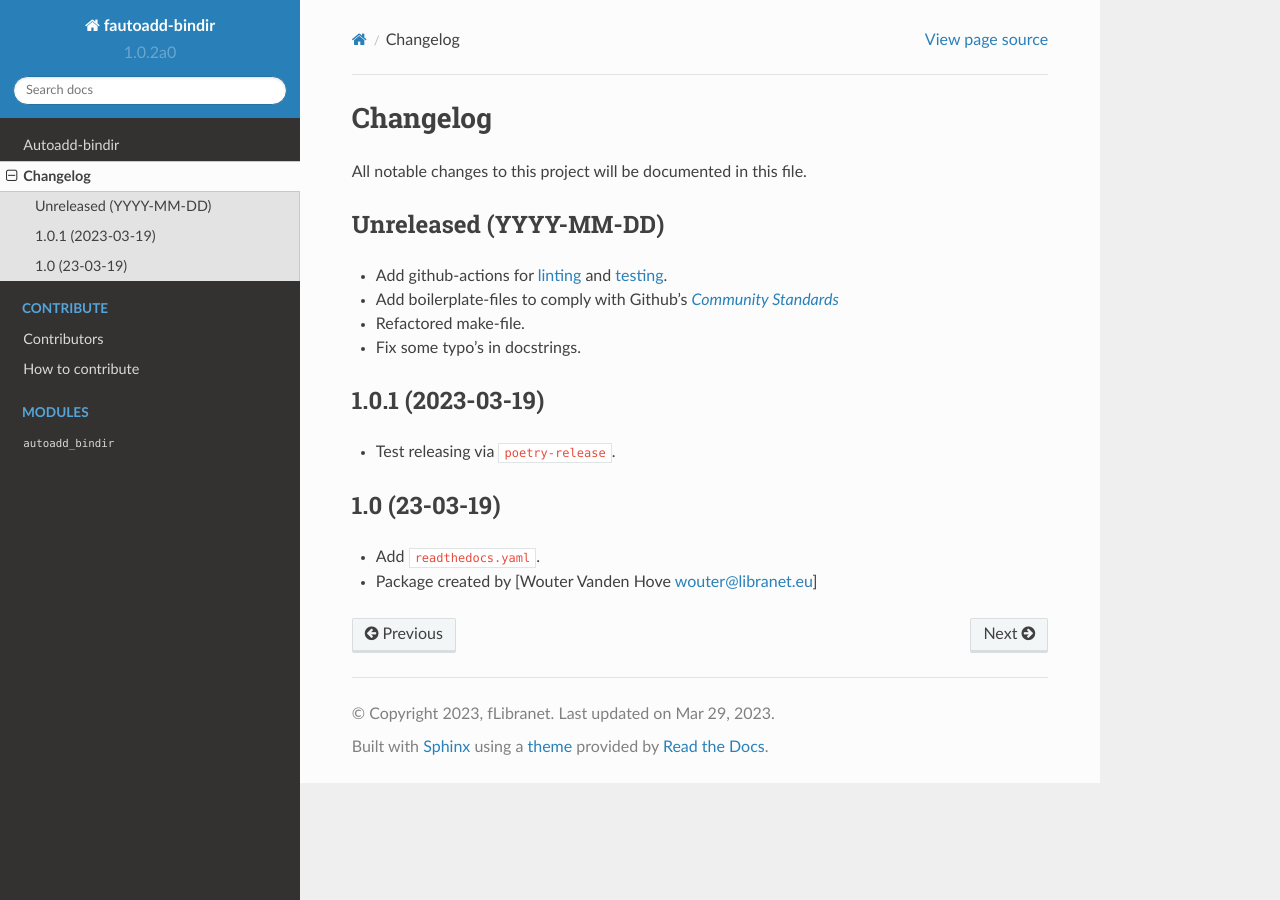
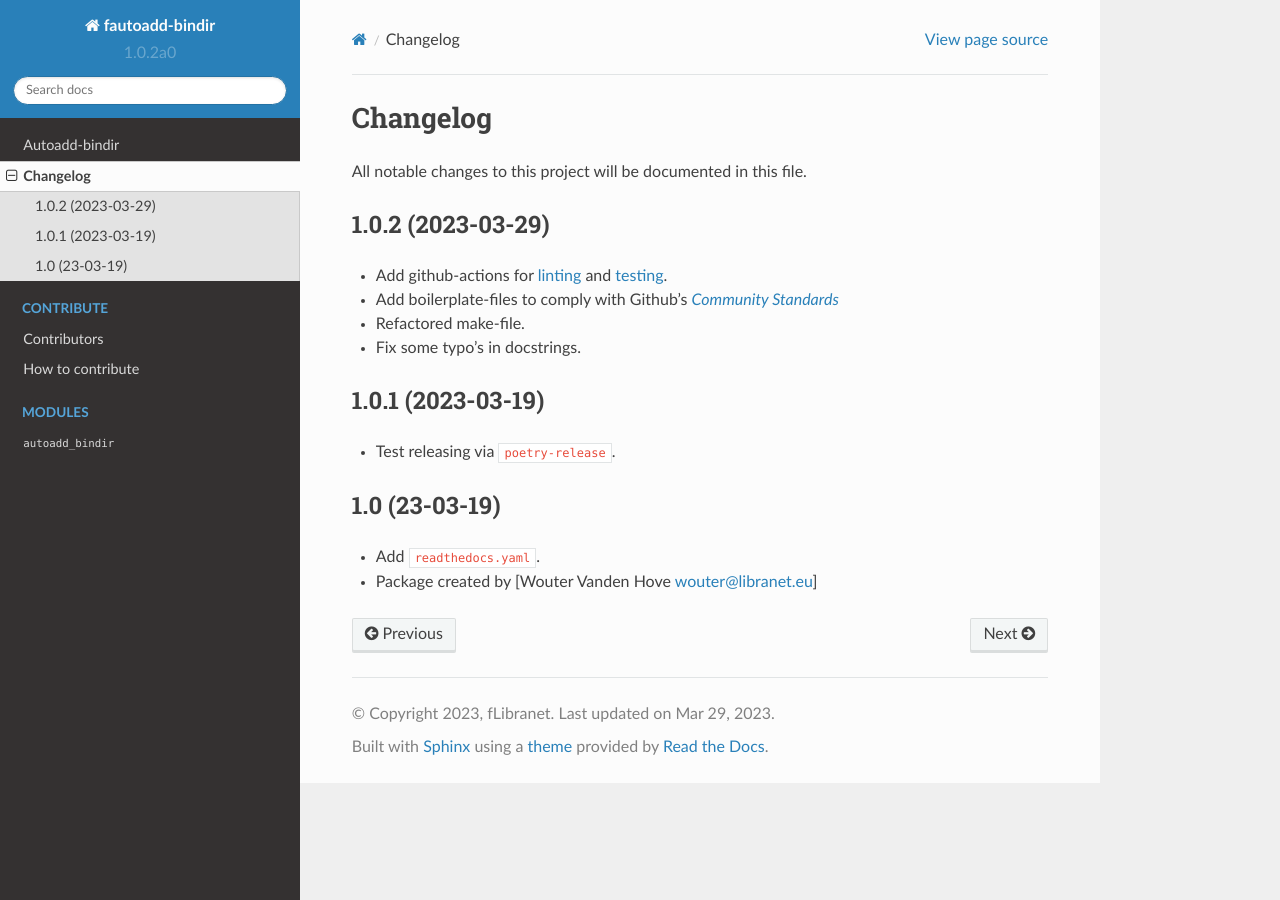
Before and after one commit to libranet/autoadd-bindir, a Sphinx documentation site: the page built from docs/changes.md, in a window 1280 px wide. Built offline with Sphinx 7.4.7 and the Read the Docs theme 2.0.0, drawn with Linux system fonts in a browser that asks for light colours; pages that are not in the unit, such as notebooks, are missing from menus.

Commit message:
Release autoadd-bindir 1.0.2

```diff
--- a/docs/changes.md
+++ b/docs/changes.md
@@ -3,7 +3,7 @@
 All notable changes to this project will be documented in this file.
 
 
-## Unreleased (YYYY-MM-DD)
+## 1.0.2 (2023-03-29)
 
 - Add github-actions for [linting](https://github.com/libranet/autoadd-bindir/actions/workflows/linting.yaml) and [testing](https://github.com/libranet/autoadd-bindir/actions/workflows/testing.yaml).
 - Add boilerplate-files to comply with Github's [_Community Standards_](https://github.com/libranet/autoadd-bindir/community)
--- a/pyproject.toml
+++ b/pyproject.toml
@@ -83,7 +83,7 @@ envdir = "var/cache/nox"
 
 [tool.poetry]
 name = "autoadd_bindir"
-version = "1.0.2a0" # version managed by poetry-version-plugin
+version = "1.0.2" # version managed by poetry-version-plugin
 license = "MIT"
 description = "Automatically add bin-dir to PATH for every process in your virtualenv."
 readme = "docs/readme.md"
```
